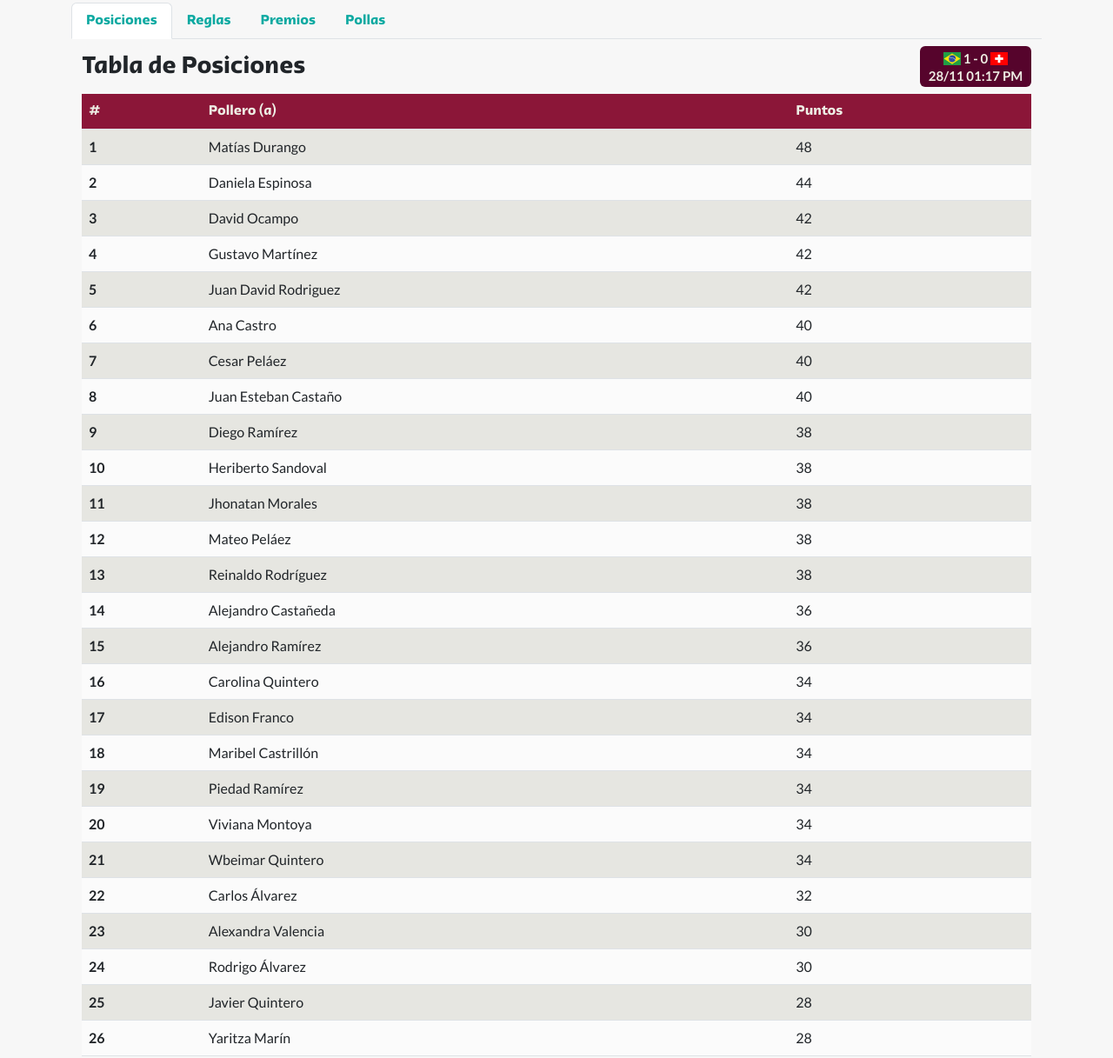
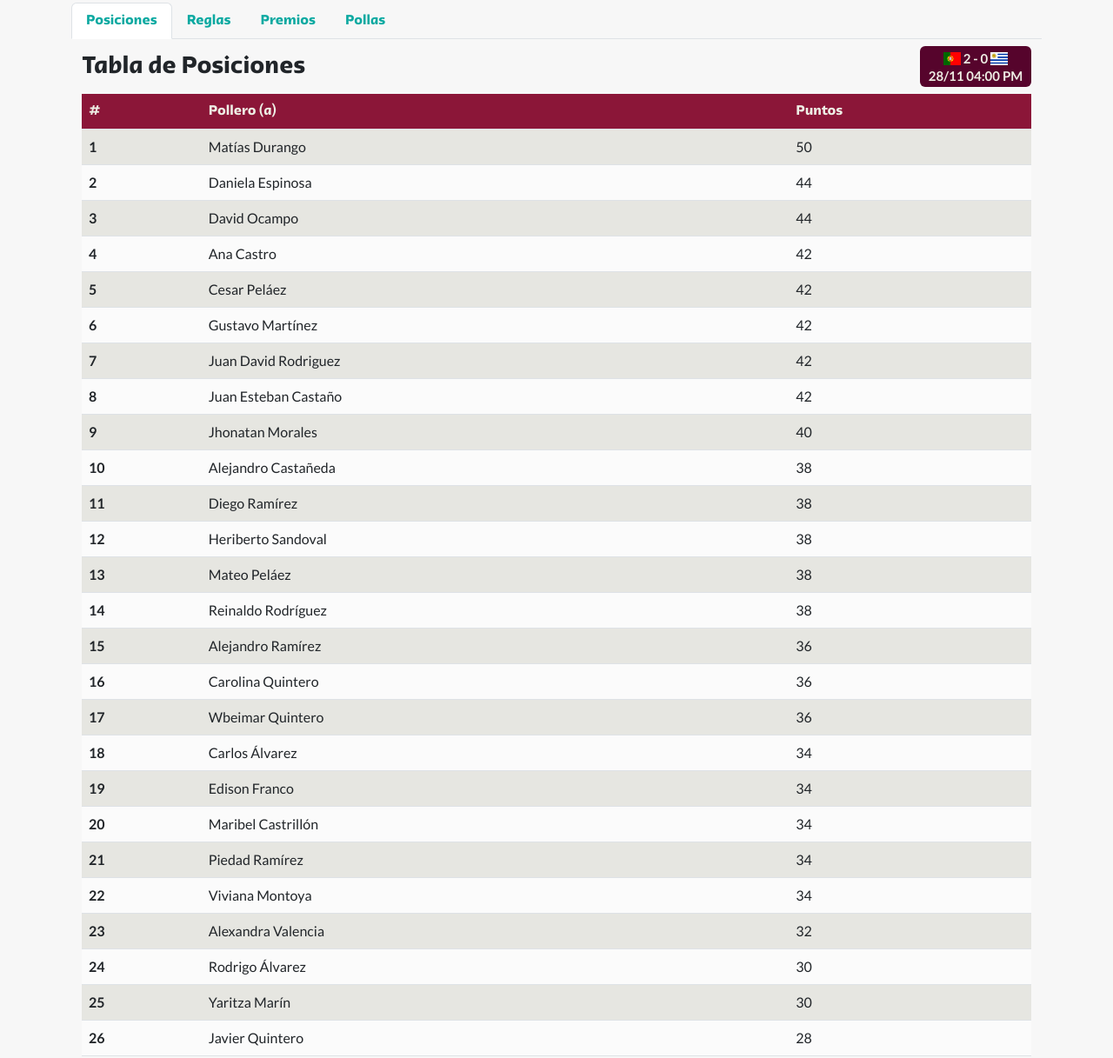
Before and after one commit to soyalejoramirez/polla2022, a plain HTML site: page index.html in a window 1280 px wide. Shown: the part 83-1300 px from the top of the page at 87% size. Drawn offline with nearby package versions, Linux system fonts and the light colour scheme.

Commit message:
Portugal 2 - 0 Uruguay

```diff
--- a/index.html
+++ b/index.html
@@ -55,11 +55,11 @@
 									<h5 class="float-end mt-4 mt-md-2">
 										<span class="badge badge-polla">
 											<div class="flags">
-												<span class="fi fi-br"></span>
-												1 - 0
-												<span class="fi fi-ch"></span>
+												<span class="fi fi-pt"></span>
+												2 - 0
+												<span class="fi fi-uy"></span>
 											</div>
-											28/11 01:17 PM
+											28/11 04:00 PM
 										</span>
 									</h5>
 								</div>
@@ -79,7 +79,7 @@
 												<tr>
 													<td>1</td>
 													<td>Matías Durango</td>
-													<td>48</td>
+													<td>50</td>
 												</tr>
 												<tr>
 													<td>2</td>
@@ -89,62 +89,62 @@
 												<tr>
 													<td>3</td>
 													<td>David Ocampo</td>
+													<td>44</td>
+												</tr>
+												<tr>
+													<td>4</td>
+													<td>Ana Castro</td>
 													<td>42</td>
 												</tr>
 												<tr>
-													<td>4</td>
+													<td>5</td>
+													<td>Cesar Peláez</td>
+													<td>42</td>
+												</tr>
+												<tr>
+													<td>6</td>
 													<td>Gustavo Martínez</td>
 													<td>42</td>
 												</tr>
 												<tr>
-													<td>5</td>
+													<td>7</td>
 													<td>Juan David Rodriguez</td>
 													<td>42</td>
 												</tr>
 												<tr>
-													<td>6</td>
-													<td>Ana Castro</td>
+													<td>8</td>
+													<td>Juan Esteban Castaño</td>
+													<td>42</td>
+												</tr>
+												<tr>
+													<td>9</td>
+													<td>Jhonatan Morales</td>
 													<td>40</td>
 												</tr>
 												<tr>
-													<td>7</td>
-													<td>Cesar Peláez</td>
-													<td>40</td>
+													<td>10</td>
+													<td>Alejandro Castañeda</td>
+													<td>38</td>
 												</tr>
 												<tr>
-													<td>8</td>
-													<td>Juan Esteban Castaño</td>
-													<td>40</td>
-												</tr>
-												<tr>
-													<td>9</td>
+													<td>11</td>
 													<td>Diego Ramírez</td>
 													<td>38</td>
 												</tr>
 												<tr>
-													<td>10</td>
+													<td>12</td>
 													<td>Heriberto Sandoval</td>
 													<td>38</td>
 												</tr>
 												<tr>
-													<td>11</td>
-													<td>Jhonatan Morales</td>
-													<td>38</td>
-												</tr>
-												<tr>
-													<td>12</td>
+													<td>13</td>
 													<td>Mateo Peláez</td>
 													<td>38</td>
 												</tr>
 												<tr>
-													<td>13</td>
+													<td>14</td>
 													<td>Reinaldo Rodríguez</td>
 													<td>38</td>
-												</tr>
-												<tr>
-													<td>14</td>
-													<td>Alejandro Castañeda</td>
-													<td>36</td>
 												</tr>
 												<tr>
 													<td>15</td>
@@ -154,42 +154,42 @@
 												<tr>
 													<td>16</td>
 													<td>Carolina Quintero</td>
+													<td>36</td>
+												</tr>
+												<tr>
+													<td>17</td>
+													<td>Wbeimar Quintero</td>
+													<td>36</td>
+												</tr>
+												<tr>
+													<td>18</td>
+													<td>Carlos Álvarez</td>
 													<td>34</td>
 												</tr>
 												<tr>
-													<td>17</td>
+													<td>19</td>
 													<td>Edison Franco</td>
 													<td>34</td>
 												</tr>
 												<tr>
-													<td>18</td>
+													<td>20</td>
 													<td>Maribel Castrillón</td>
 													<td>34</td>
 												</tr>
 												<tr>
-													<td>19</td>
+													<td>21</td>
 													<td>Piedad Ramírez</td>
 													<td>34</td>
 												</tr>
 												<tr>
-													<td>20</td>
+													<td>22</td>
 													<td>Viviana Montoya</td>
 													<td>34</td>
 												</tr>
 												<tr>
-													<td>21</td>
-													<td>Wbeimar Quintero</td>
-													<td>34</td>
-												</tr>
-												<tr>
-													<td>22</td>
-													<td>Carlos Álvarez</td>
-													<td>32</td>
-												</tr>
-												<tr>
 													<td>23</td>
 													<td>Alexandra Valencia</td>
-													<td>30</td>
+													<td>32</td>
 												</tr>
 												<tr>
 													<td>24</td>
@@ -198,12 +198,12 @@
 												</tr>
 												<tr>
 													<td>25</td>
-													<td>Javier Quintero</td>
-													<td>28</td>
+													<td>Yaritza Marín</td>
+													<td>30</td>
 												</tr>
 												<tr>
 													<td>26</td>
-													<td>Yaritza Marín</td>
+													<td>Javier Quintero</td>
 													<td>28</td>
 												</tr>
 											</tbody>
```
